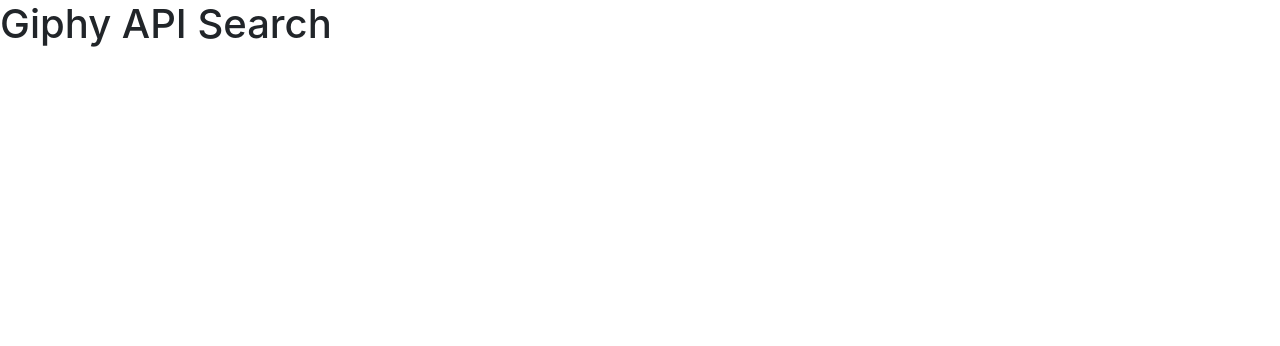
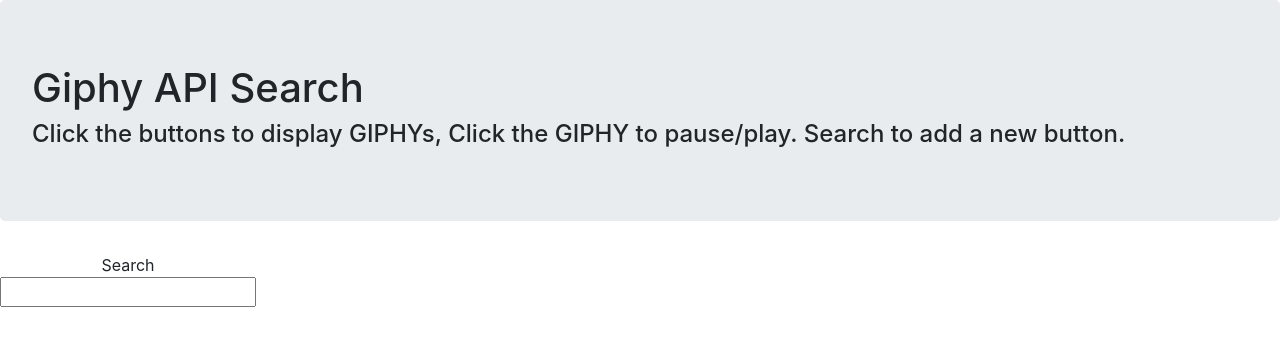
Before and after one commit to bgeorgiev268/GiphyAPI, a plain HTML site: page index.html in a window 1280 px wide. Drawn offline with nearby package versions, Linux system fonts and the light colour scheme.

Commit message:
added search bar on index.html

```diff
--- a/index.html
+++ b/index.html
@@ -7,14 +7,26 @@
 
     <!-- Bootstrap CSS -->
     <link rel="stylesheet" href="https://stackpath.bootstrapcdn.com/bootstrap/4.4.1/css/bootstrap.min.css" integrity="sha384-Vkoo8x4CGsO3+Hhxv8T/Q5PaXtkKtu6ug5TOeNV6gBiFeWPGFN9MuhOf23Q9Ifjh" crossorigin="anonymous">
-
-
     <!-- Page Title -->
     <title>Giphy API Search</title>
   </head>
-  <body id >
+
+
+
+  <body id="wholePage">
+      <div class="jumbotron" id="header">
+        <h1>Giphy API Search</h1>
+        <h4>Click the buttons to display GIPHYs, Click the GIPHY to pause/play. Search to add a new button. </h4>
+      </div>
+
+
+      <form class="form-inline" id="search">
+          <div class="input">
+              <label for="input">Search</label>
+              <input type="text" id="input">
+          </div>
+      </form>
       <!-- Website Title -->
-    <h1>Giphy API Search</h1>
 
     <!-- Optional JavaScript -->
     <!-- jQuery first, then Popper.js, then Bootstrap JS -->
```
